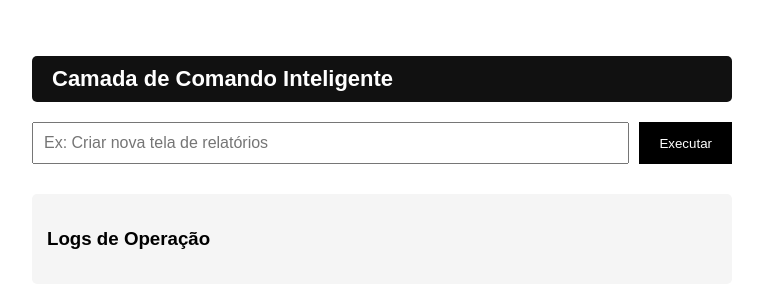
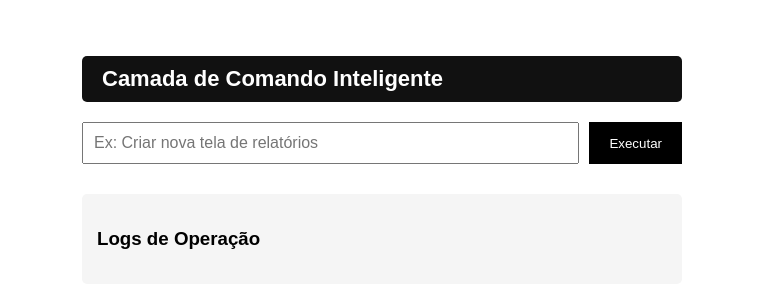
Before and after one commit to jackonsantana/Situs_App, a React (Vite) app in the folder admin_web/: page / in a window 1280 px wide. Shown: the top 300 px of the page, without its empty margins (258-1021 px from the left). Built offline with nearby package versions, Linux system fonts and the light colour scheme.

Commit message:
Update Comando.tsx

```diff
--- a/admin_web/src/Comando.tsx
+++ b/admin_web/src/Comando.tsx
@@ -8,7 +8,7 @@ const ComandoIA = () => {
     if (!comando.trim()) return;
 
     const hora = new Date().toLocaleTimeString();
-    const novoLog = [`${hora} | Comando recebido: "${comando}"`];
+    const novoLog = [`${hora} | Comando recebido: "${comando}"`, `${hora} | Agente IA: executando operação...`];
     setLogs((prevLogs) => [...novoLog, ...prevLogs]);
     setComando('');
 
@@ -18,13 +18,13 @@ const ComandoIA = () => {
         headers: { 'Content-Type': 'application/json' },
         body: JSON.stringify({
           comando,
-          arquivo: 'teste.txt',
-          conteudo: `// Criado pela IA\n// Comando: ${comando}`
+          arquivo: 'IA_acao.md',
+          conteudo: `### Ação executada\n\nComando: ${comando}\n\nStatus: iniciado pela IA.`,
         }),
       });
 
       const data = await response.json();
-      const statusLog = `${hora} | ${data.success ? '✅ Sucesso' : '❌ Falha'} - ${data.message}`;
+      const statusLog = `${hora} | ${data.success ? '✅ Arquivo criado e commitado com sucesso' : '❌ Falha'} - ${data.message}`;
       setLogs((prevLogs) => [statusLog, ...prevLogs]);
     } catch (err) {
       const errorLog = `${hora} | ❌ Erro ao executar: ${(err as Error).message}`;
@@ -35,6 +35,7 @@ const ComandoIA = () => {
   return (
     <div style={estilo.container}>
       <h2 style={estilo.titulo}>Camada de Comando Inteligente</h2>
+
       <div style={estilo.form}>
         <input
           type="text"
@@ -43,24 +44,64 @@ const ComandoIA = () => {
           onChange={(e) => setComando(e.target.value)}
           style={estilo.input}
         />
-        <button onClick={executarComando} style={estilo.botao}>Executar</button>
+        <button onClick={executarComando} style={estilo.botao}>
+          Executar
+        </button>
       </div>
+
       <div style={estilo.logs}>
         <h3>Logs de Operação</h3>
-        <ul>{logs.map((log, index) => <li key={index} style={estilo.logItem}>{log}</li>)}</ul>
+        <ul>
+          {logs.map((log, index) => (
+            <li key={index} style={estilo.logItem}>{log}</li>
+          ))}
+        </ul>
       </div>
     </div>
   );
 };
 
 const estilo = {
-  container: { padding: '30px', fontFamily: 'Arial', maxWidth: '700px', margin: 'auto' },
-  titulo: { fontSize: '22px', background: '#111', color: '#fff', padding: '10px 20px', borderRadius: '5px' },
-  form: { display: 'flex', gap: '10px', marginTop: '20px' },
-  input: { flex: 1, padding: '10px', fontSize: '16px' },
-  botao: { padding: '10px 20px', backgroundColor: '#000', color: '#fff', border: 'none', cursor: 'pointer' },
-  logs: { marginTop: '30px', backgroundColor: '#f5f5f5', padding: '15px', borderRadius: '5px' },
-  logItem: { fontSize: '14px', padding: '5px 0' }
+  container: {
+    padding: '30px',
+    fontFamily: 'Arial, sans-serif',
+    maxWidth: '600px',
+    margin: 'auto',
+  },
+  titulo: {
+    fontSize: '22px',
+    background: '#111',
+    color: '#fff',
+    padding: '10px 20px',
+    borderRadius: '5px',
+  },
+  form: {
+    display: 'flex',
+    gap: '10px',
+    marginTop: '20px',
+  },
+  input: {
+    flex: 1,
+    padding: '10px',
+    fontSize: '16px',
+  },
+  botao: {
+    padding: '10px 20px',
+    backgroundColor: '#000',
+    color: '#fff',
+    border: 'none',
+    cursor: 'pointer',
+  },
+  logs: {
+    marginTop: '30px',
+    backgroundColor: '#f5f5f5',
+    padding: '15px',
+    borderRadius: '5px',
+  },
+  logItem: {
+    fontSize: '14px',
+    padding: '5px 0',
+  },
 };
 
 export default ComandoIA;
```
